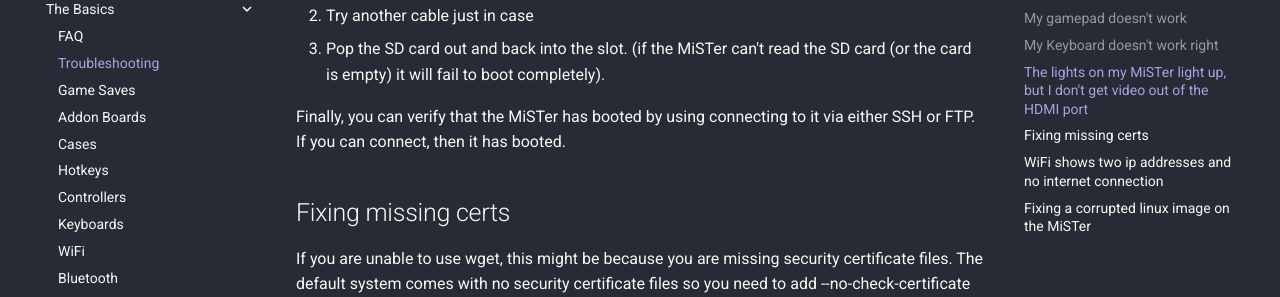
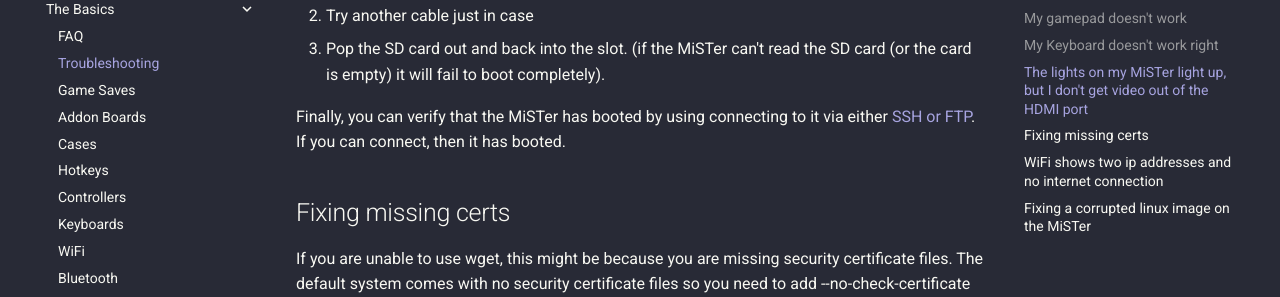
Before and after one commit to MiSTer-devel/MkDocs_MiSTer, an MkDocs documentation site: the page built from docs/basics/troubleshooting.md, in a window 1280 px wide and 900 px high, scrolled down 2661 px. Shown: the part 153-450 px from the top of the window. Built offline with MkDocs 1.6.1 and Material for MkDocs 9.7.7, drawn with Linux system fonts in a browser that asks for light colours; comment, search, counter and statistics services are not loaded; part of the change alters nothing that is shown.

```diff
--- a/docs/basics/troubleshooting.md
+++ b/docs/basics/troubleshooting.md
@@ -31,7 +31,7 @@ If your MiSTer looks like it's booting up, but you don't get any video output fr
 2. Try another cable just in case
 3. Pop the SD card out and back into the slot. (if the MiSTer can't read the SD card (or the card is empty) it will fail to boot completely).
 
-Finally, you can verify that the MiSTer has booted by using connecting to it via either SSH or FTP. If you can connect, then it has booted.
+Finally, you can verify that the MiSTer has booted by using connecting to it via either [SSH or FTP](https://mister-devel.github.io/MkDocs_MiSTer/advanced/network/?h=ip#network-access). If you can connect, then it has booted.
 
 ## Fixing missing certs
 
```
